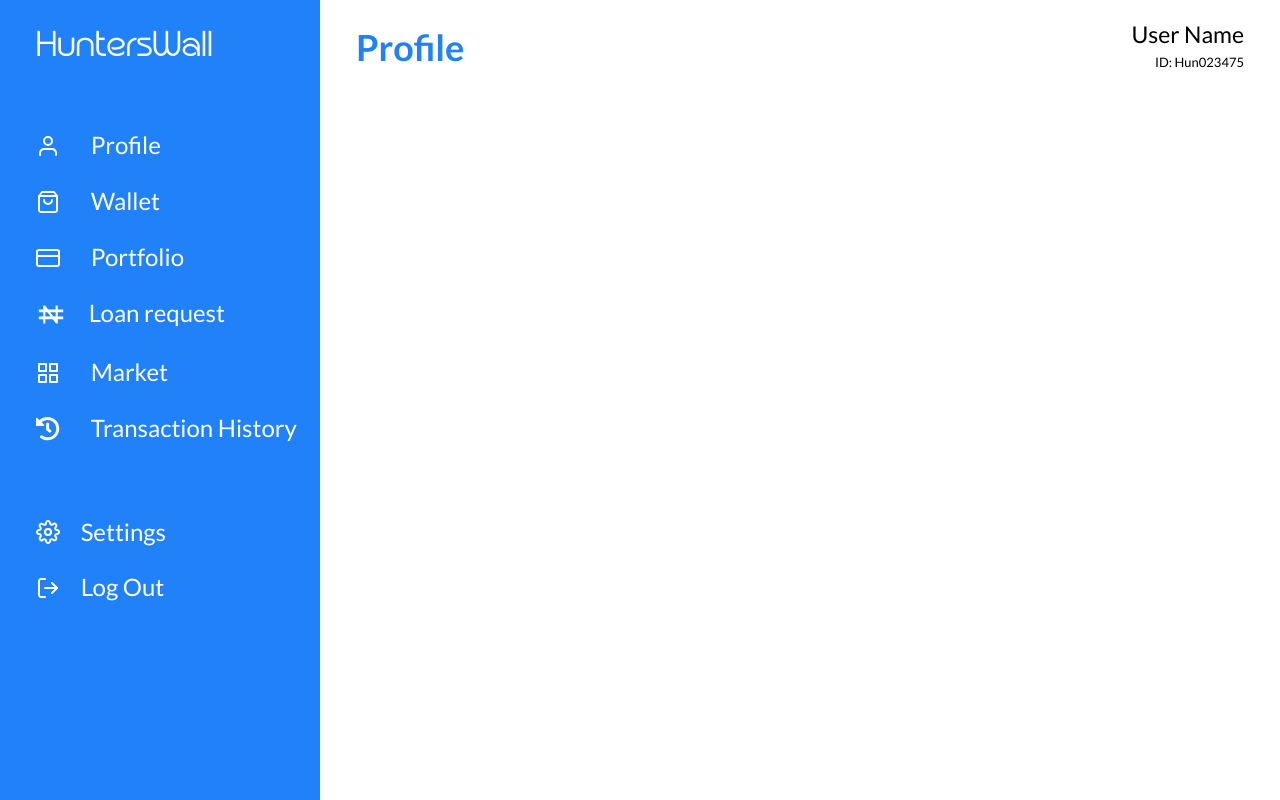
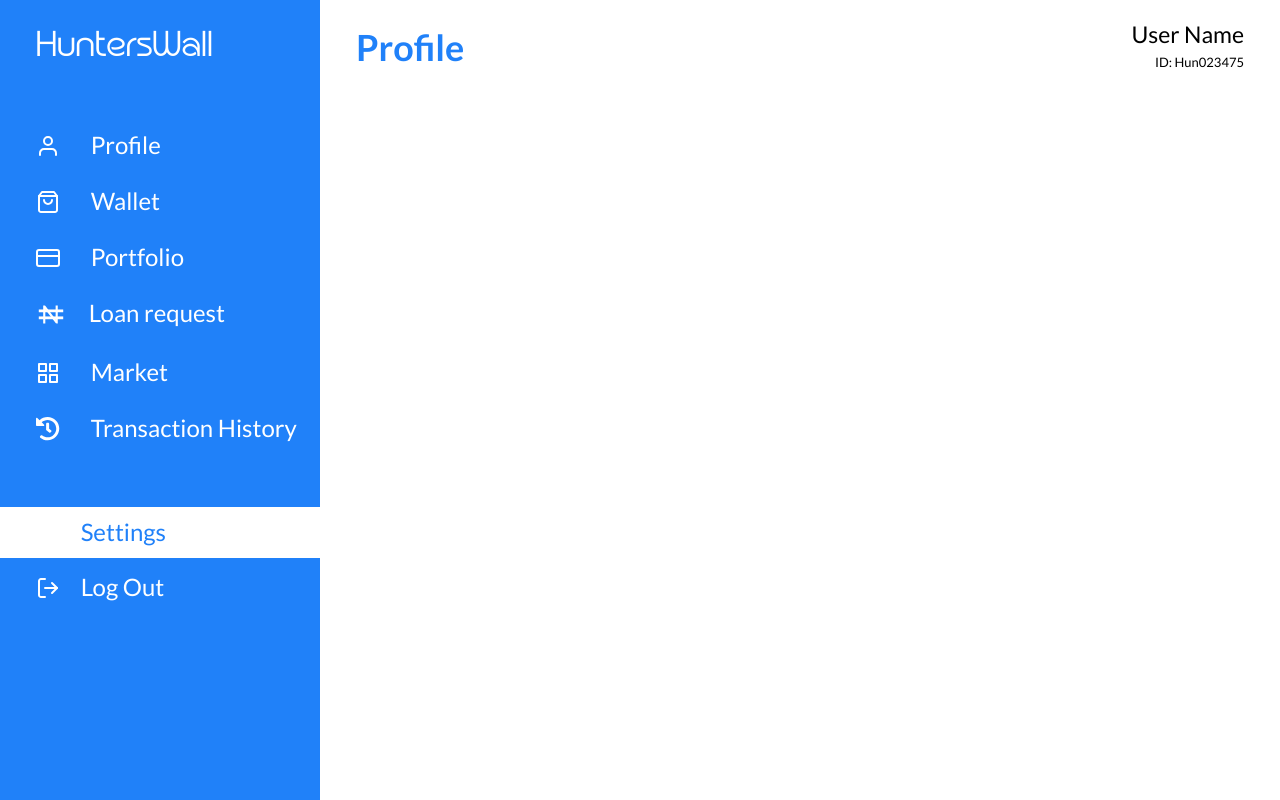
Before and after one commit to Dreezy305/HuntersWall, a Next.js app: page /dashboard in a window 1280 px wide. In both pictures the pointer is over the item "Settings". Built offline with nearby package versions, Linux system fonts and the light colour scheme; no server answers.

Commit message:
side bar - dashboard

```diff
--- a/components/dashboard/leftSide.js
+++ b/components/dashboard/leftSide.js
@@ -1,6 +1,8 @@
-import React from "react";
+/* eslint-disable @next/next/no-img-element */
+import React, { useState } from "react";
 
 function LeftSide() {
+  const [hoverEffect, setHoverEffect] = useState(false);
   return (
     <div className="leftSideBar">
       <h1 className="mb-4 ps-3">HuntersWall</h1>
--- a/styles/globals.scss
+++ b/styles/globals.scss
@@ -583,6 +583,15 @@
         font-weight: normal;
         font-size: 24px;
         line-height: 29px;
+        cursor: pointer;
+
+        &:hover {
+          background: #ffffff;
+          color: #2081f9;
+          box-shadow: 20px 0px 0px 0px #ffffff, -20px 0px 0px 0px #ffffff,
+            20px 10px 0px 0px #ffffff, 20px -10px 0px 0px #ffffff,
+            -10px 0px 0px 10px #ffffff;
+        }
       }
     }
   }
```
Also changed, not shown: public/img/userblue.svg (added).
